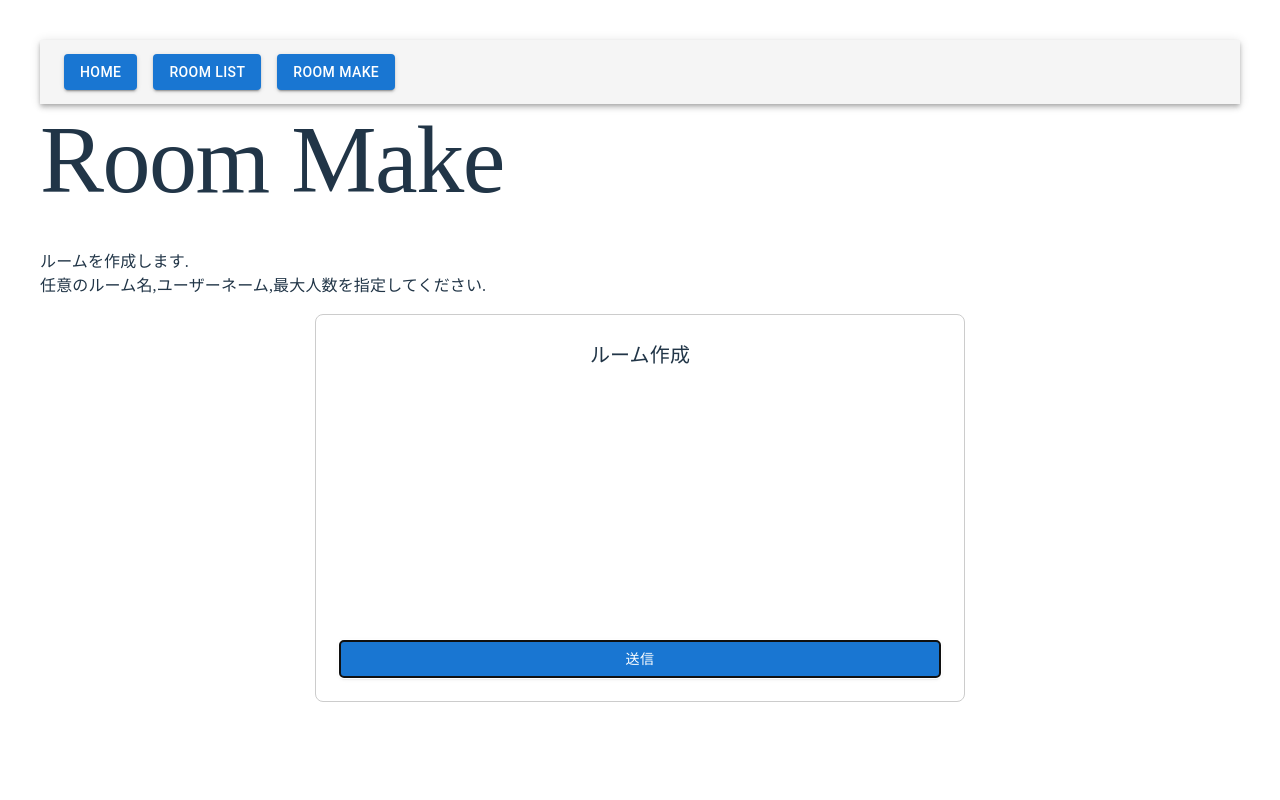
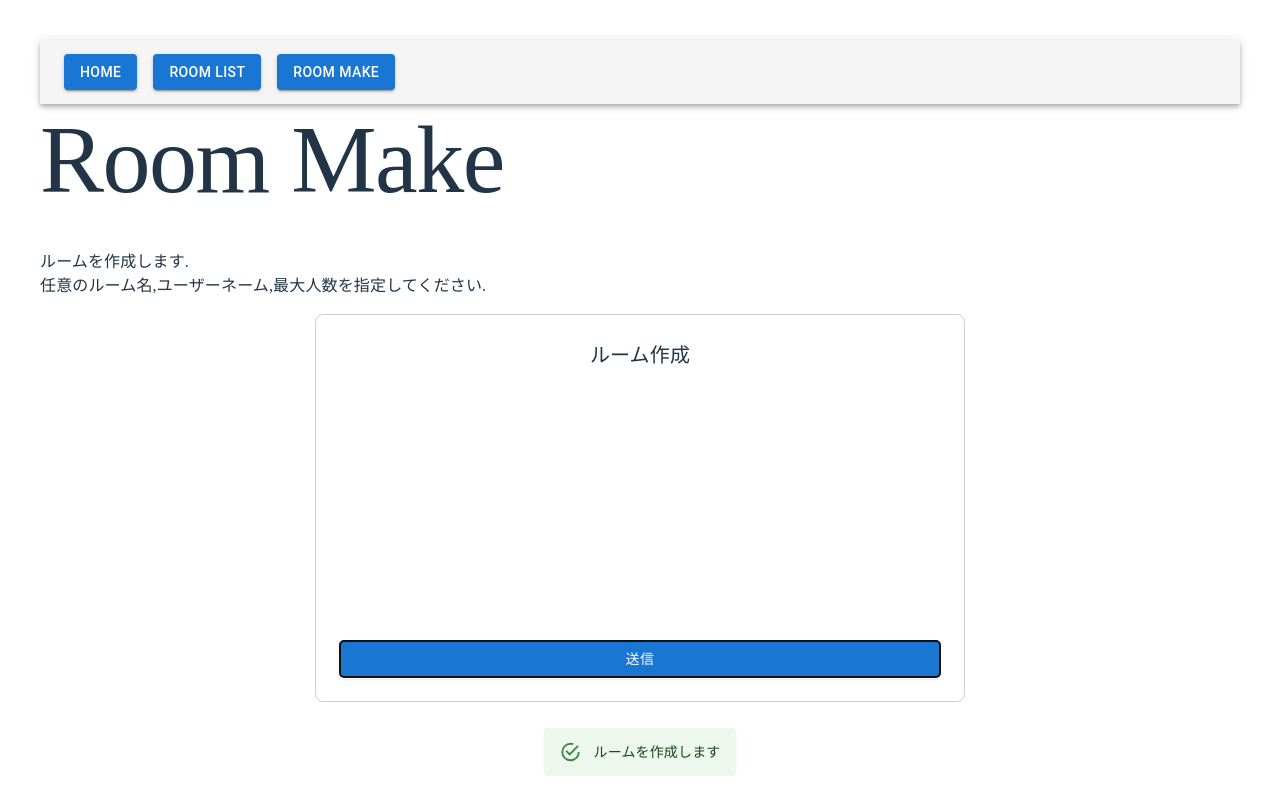
Before and after one commit to nekomanma634/Contentio, a React (Vite) app in the folder frontend/: page /room/make in a window 1280 px wide. Both pictures are taken after a click on the button "送信". Built offline with nearby package versions, Linux system fonts and the light colour scheme.

Commit message:
update room make

```diff
--- a/frontend/src/App.tsx
+++ b/frontend/src/App.tsx
@@ -3,8 +3,8 @@ import { Stack }  from '@mui/material';
 import AppBar     from '@mui/material/AppBar';
 import Toolbar    from '@mui/material/Toolbar';
 import Button     from '@mui/material/Button';
-import Home       from './routes/Home';
-import RoomList   from './routes/RoomList';
+import Home       from './routes/home';
+import RoomList   from './routes/roomlist';
 import RoomMake   from './routes/RoomMake';
 import './css/App.css'
 
--- a/frontend/src/routes/RoomMake.tsx
+++ b/frontend/src/routes/RoomMake.tsx
@@ -1,4 +1,4 @@
-import { Box, Button, Stack, TextField, Typography } from "@mui/material";
+import { Alert, Box, Button, Snackbar, Stack, TextField, Typography } from "@mui/material";
 import type { InputRoomFrom } from "../types/room";
 import { useState } from "react";
 
@@ -16,6 +16,21 @@ const MakeRoom = () => {
             ...prev,
             [name]: name === 'MaxPlayer' ? Number(value) : value,
         }))
+    }
+
+    const [open, setOpen] = useState(false);
+
+    const handleSubmit = async () => {
+        // API通信
+        setOpen(true);
+    }
+
+    const handleClose = (event?: React.SyntheticEvent | Event, reason?: string) => {
+        if (reason === 'clickaway'){
+            return;
+        }
+
+        setOpen(false);
     }
 
     return(
@@ -80,8 +95,20 @@ const MakeRoom = () => {
                                 '&:hover fieldset'      : { borderColor: 'white' },
                                 '&.Mui-focused fieldset': { borderColor: 'white' }}}}/>
 
-                    <Button variant="contained">送信</Button>
+                    <Button variant="contained" onClick={handleSubmit}>
+                        送信
+                    </Button>
                 </Stack>
+
+                <Snackbar
+                    open={open}
+                    autoHideDuration={3000}
+                    onClose={handleClose}
+                    anchorOrigin={{ vertical: 'bottom', horizontal: 'center'}}>
+                        <Alert onClick={handleClose} severity="success" sx={{width: '100%'}}>
+                            ルーム{inputData.name}を作成します
+                        </Alert>
+                </Snackbar>
 
             </Box>
         </div>
```
